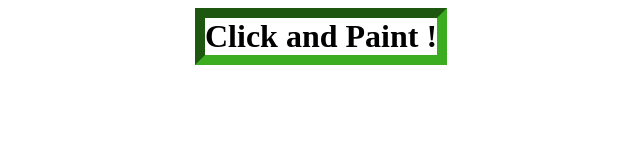
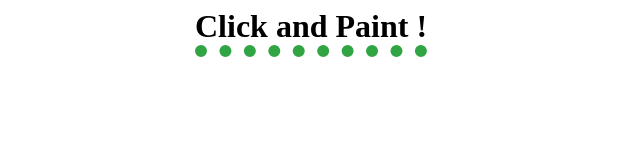
Before and after one commit to Zorba11/genart-trial-1, a plain HTML site: page index.html in a window 1280 px wide. Shown: the whole page, without its empty margins (325-965 px from the left). Drawn offline with Linux system fonts and the light colour scheme.

Commit message:
border style updated

```diff
--- a/styles.css
+++ b/styles.css
@@ -13,7 +13,7 @@ body {
     font-size: 2rem;
     box-sizing: border-box;
     margin: 0;
-    border: 10px inset rgb(60, 172, 33);
+    border-bottom: 12px dotted #31A443;
     left: 40vw;
 }
 
```
